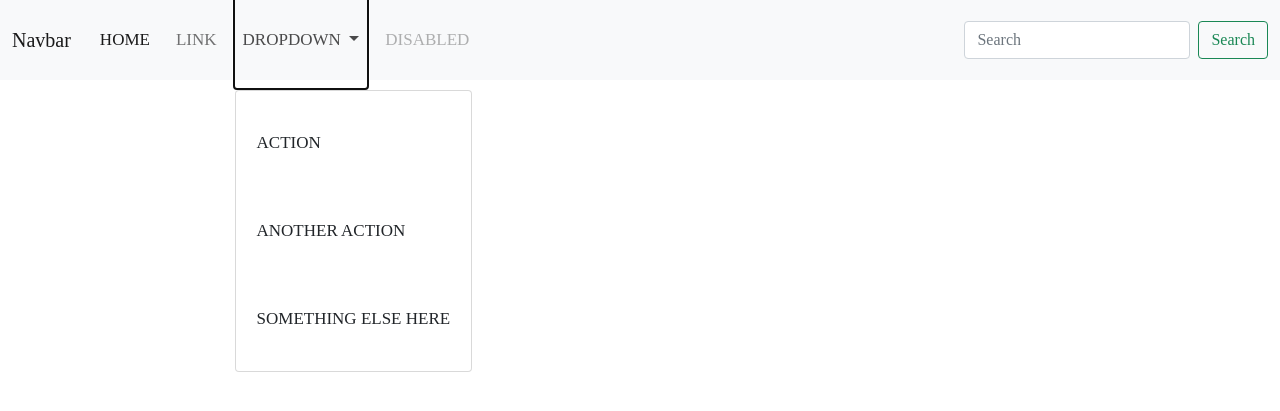
After one commit to YashSrivastava001/Team7DWebApp, a Django app: template templates/designmytee/about.html in a window 1280 px wide, after a click on "DROPDOWN". The commit adds this page. Shown: the top 411 px of the page. Run offline with Django 3.2, Linux system fonts and the light colour scheme; the template is opened without the code that fills it, so the values that code supplies are empty; some libraries are stand-ins or nearby versions.

Commit message:
Front end progress

```diff
--- a/Team7DWebApp/urls.py
+++ b/Team7DWebApp/urls.py
@@ -19,5 +19,6 @@ from designmytee import views
 
 urlpatterns = [
     path('', views.index, name='index'),
+    path('', views.about, name='about'),
     path('admin/', admin.site.urls),
 ]
--- a/designmytee/views.py
+++ b/designmytee/views.py
@@ -6,3 +6,7 @@ from django.http import HttpResponse
 def index(request):
     response = render(request, 'designmytee/index.html')
     return response
+
+def about(request):
+    response = render(request, 'designmytee/about.html')
+    return response
--- /dev/null
+++ b/static/style.css
@@ -0,0 +1,143 @@
+
+@import url("https://cdn.jsdelivr.net/npm/bootstrap-icons@1.4.0/font/bootstrap-icons.css");
+
+*{
+  padding: 0;
+  margin: 0;
+  text-decoration: none;
+  list-style: none;
+  box-sizing: border-box;
+}
+
+body{
+  font-family: 'Alice'
+
+}
+
+nav{
+  background: #f6f5f5;
+  height: 80px;
+  width: 100%
+}
+
+.checkbtn{
+  float: right;
+  line-height: 80px;
+  font-size: 30px;
+  margin-right: 40px;
+  cursor: pointer;
+  display: none;
+}
+
+#check{
+  display: none;
+}
+
+label.logo{
+  color: #276678;
+  font-size: 35px;
+  line-height: 80px;
+  padding: 0 100px;
+  font-weight: bold;
+}
+
+nav ul{
+  float: right;
+  margin-right: 20px;
+}
+
+nav ul li{
+  display: inline-block;
+  line-height: 80px;
+  margin: 0px 5px;
+}
+
+nav ul li a{
+  text-decoration: none;
+  color: #1687a7;
+  font-size: 17px;
+  font-family: 'Blinker'
+  border-radius: 3px;
+  padding: 7px 13px;
+  text-transform: uppercase;
+
+}
+
+a:hover{
+  color: white;
+  background: black;
+  transition: .5s;
+}
+
+.coverImg{
+  width: 75%;
+  height: auto;
+}
+
+.container{
+  align-content: center;
+  align-items: center;
+  align-self: center;
+
+
+}
+
+.shadow {
+    height: 12px;
+    border: 0;
+    box-shadow: inset 0 12px 12px -12px rgba(0, 0, 0, 0.5);
+}
+
+@media (max-width: 952px){
+
+  label.logo{
+    font-size: 25px;
+    padding-left: 50px;
+  }
+
+  nav ul li a{
+    font-size: 16px;
+  }
+
+}
+
+@media (max-width: 858px){
+  .checkbtn{
+    display: block;
+  }
+  ul{
+    position: fixed;
+    width: 100%;
+    height: 100vh;
+    background: #383e56;
+    top: 80px;
+    left: -100%;
+    text-align: center;
+    transition: all .5s;
+  }
+
+  nav ul li{
+    display: block;
+    margin: 50px 0;
+    line-height: 30px;
+  }
+
+  nav ul li a{
+    color: white;
+    font-size: 20px;
+  }
+
+  #check:checked ~ ul{
+    left: 0;
+  }
+
+  #check:checked ~ hr{
+    display: none;
+  }
+
+  a:hover{
+    background: none;
+    color: black;
+  }
+
+}
--- /dev/null
+++ b/templates/designmytee/about.html
@@ -0,0 +1,48 @@
+<!DOCTYPE html>
+<html>
+<head>
+	<title>about</title>
+	<link href="https://cdn.jsdelivr.net/npm/bootstrap@5.0.0-beta2/dist/css/bootstrap.min.css" rel="stylesheet" integrity="sha384-BmbxuPwQa2lc/FVzBcNJ7UAyJxM6wuqIj61tLrc4wSX0szH/Ev+nYRRuWlolflfl" crossorigin="anonymous">
+	<link rel="stylesheet" href="{{ STATIC_URL }}style.css" />
+</head>
+<body>
+	<nav class="navbar navbar-expand-lg navbar-light bg-light">
+  <div class="container-fluid">
+    <a class="navbar-brand" href="#">Navbar</a>
+    <button class="navbar-toggler" type="button" data-bs-toggle="collapse" data-bs-target="#navbarSupportedContent" aria-controls="navbarSupportedContent" aria-expanded="false" aria-label="Toggle navigation">
+      <span class="navbar-toggler-icon"></span>
+    </button>
+    <div class="collapse navbar-collapse" id="navbarSupportedContent">
+      <ul class="navbar-nav me-auto mb-2 mb-lg-0">
+        <li class="nav-item">
+          <a class="nav-link active" aria-current="page" href="#">Home</a>
+        </li>
+        <li class="nav-item">
+          <a class="nav-link" href="#">Link</a>
+        </li>
+        <li class="nav-item dropdown">
+          <a class="nav-link dropdown-toggle" href="#" id="navbarDropdown" role="button" data-bs-toggle="dropdown" aria-expanded="false">
+            Dropdown
+          </a>
+          <ul class="dropdown-menu" aria-labelledby="navbarDropdown">
+            <li><a class="dropdown-item" href="#">Action</a></li>
+            <li><a class="dropdown-item" href="#">Another action</a></li>
+            <li><hr class="dropdown-divider"></li>
+            <li><a class="dropdown-item" href="#">Something else here</a></li>
+          </ul>
+        </li>
+        <li class="nav-item">
+          <a class="nav-link disabled" href="#" tabindex="-1" aria-disabled="true">Disabled</a>
+        </li>
+      </ul>
+      <form class="d-flex">
+        <input class="form-control me-2" type="search" placeholder="Search" aria-label="Search">
+        <button class="btn btn-outline-success" type="submit">Search</button>
+      </form>
+    </div>
+  </div>
+</nav>
+
+	<script src="https://cdn.jsdelivr.net/npm/bootstrap@5.0.0-beta2/dist/js/bootstrap.bundle.min.js" integrity="sha384-b5kHyXgcpbZJO/tY9Ul7kGkf1S0CWuKcCD38l8YkeH8z8QjE0GmW1gYU5S9FOnJ0" crossorigin="anonymous"></script>
+</body>
+</html>
```
Also changed, not shown: Team7DWebApp/settings.py (+10 -1 lines), templates/designmytee/base.html (added, +41 -0 lines), templates/designmytee/index.html (+35 -9 lines), static/images/com-ex.png (added), static/images/homepage-cover.jpeg (added).
